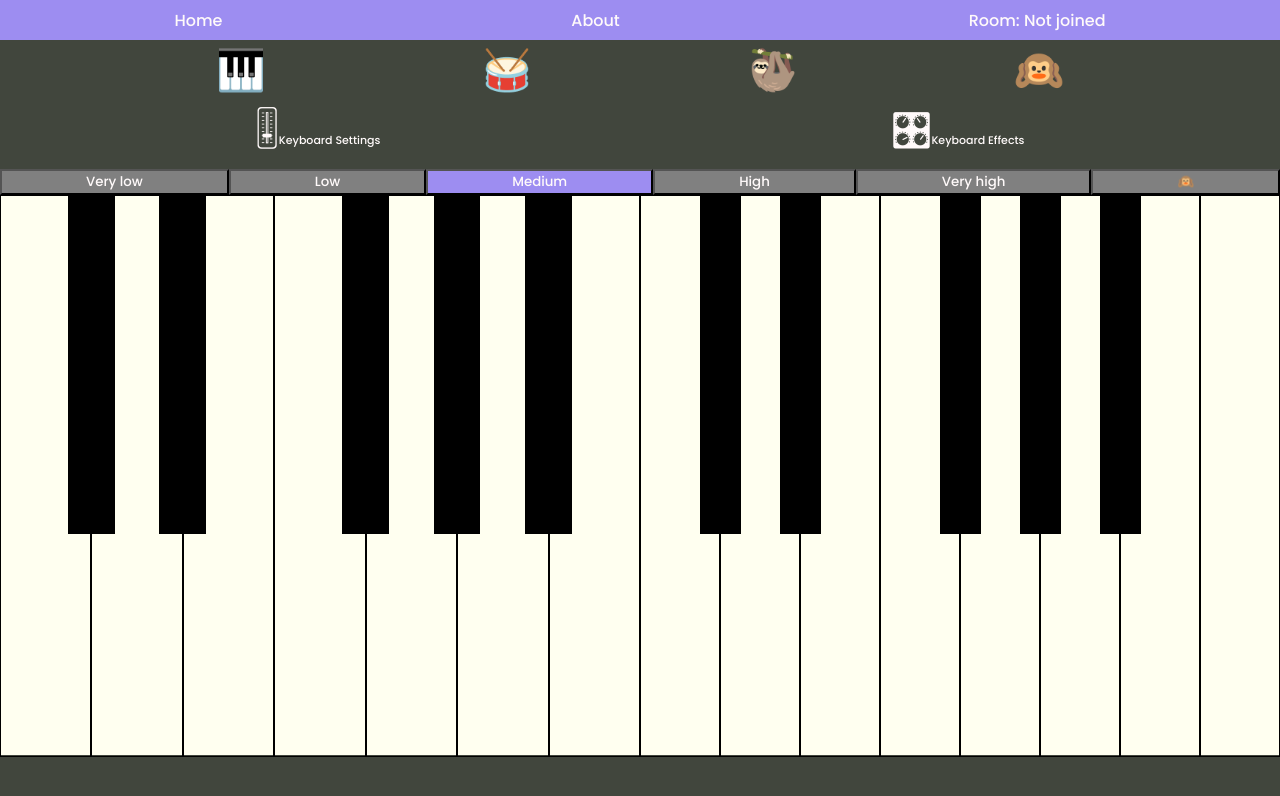
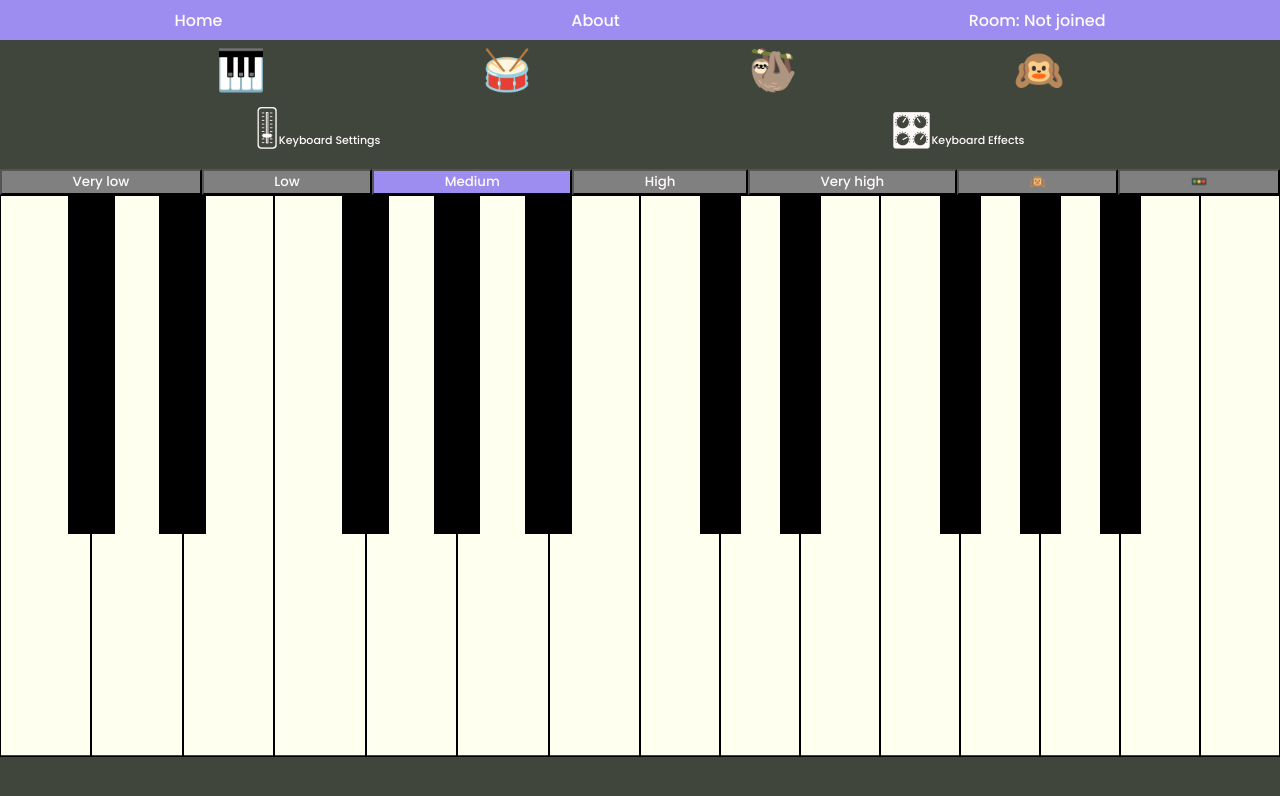
Before and after one commit to HatAndBread/One-Hand-Band, a React (Create React App) app: page /instrument/keyboard in a window 1280 px wide. Shown: the top 796 px of the page. Built offline with nearby package versions, Linux system fonts and the light colour scheme.

Commit message:
added infinity button to keyboard

```diff
--- a/src/App.js
+++ b/src/App.js
@@ -48,6 +48,7 @@ function App() {
     three: { wave: 'sine', volume: '-4', pitch: 'C3', playing: false }
   });
   const [percussionData, setPercussionData] = useState(percussionObj);
+  const [keyboardInfinity, setKeyboardInfinity] = useState(false);
 
   const getGlobalSettings = () => {
     return JSON.parse(JSON.stringify(globalInstrumentSettings));
@@ -193,7 +194,9 @@ function App() {
         setTimeSignature,
         loopData,
         setLoopData,
-        loopObject
+        loopObject,
+        keyboardInfinity,
+        setKeyboardInfinity
       }}
     >
       <Router>
--- a/src/Components/Instruments/Keyboard/OctaveSetter.js
+++ b/src/Components/Instruments/Keyboard/OctaveSetter.js
@@ -1,7 +1,11 @@
-import { useState } from 'react';
+import { useState, useContext } from 'react';
+import { Context } from '../../../App';
 import '../../../Styles/Components/Keyboard.css';
 
 export default function OctaveSetter({ octave, setOctave }) {
+  const keyboardInfinity = useContext(Context).keyboardInfinity;
+  const setKeyboardInfinity = useContext(Context).setKeyboardInfinity;
+  const [infinityStyle, setInfinityStyle] = useState({ backgroundColor: 'gray', borderRadius: '0px' });
   const [colors, setColors] = useState([
     { backgroundColor: 'gray', borderRadius: '0px' },
     { backgroundColor: 'gray', borderRadius: '0px' },
@@ -21,11 +25,25 @@ export default function OctaveSetter({ octave, setOctave }) {
     }
     setColors(newColors);
   };
+  const handleInifinityClick = () => {
+    if (keyboardInfinity) {
+      setKeyboardInfinity(false);
+      setInfinityStyle({ backgroundColor: 'gray', borderRadius: '0px' });
+    } else {
+      setKeyboardInfinity(true);
+      setInfinityStyle({ backgroundColor: '#9d8df1', borderRadius: '0px' });
+    }
+  };
   const buttons = [];
-  const text = ['Very low', 'Low', 'Medium', 'High', 'Very high', '🙉'];
-  for (let i = 0; i < 6; i++) {
+  const text = ['Very low', 'Low', 'Medium', 'High', 'Very high', '🙉', '🚥'];
+  for (let i = 0; i < 7; i++) {
     buttons.push(
-      <button style={colors[i]} value={i} key={i} onClick={handleClick}>
+      <button
+        style={i < 6 ? colors[i] : infinityStyle}
+        value={i}
+        key={i}
+        onClick={i < 6 ? handleClick : handleInifinityClick}
+      >
         {text[i]}
       </button>
     );
--- a/src/MusicLogic/handleKeyboard.js
+++ b/src/MusicLogic/handleKeyboard.js
@@ -15,6 +15,7 @@ export default function handleKeyboard(data) {
 }
 
 const playNote = (data) => {
+  console.log(data);
   const note = Tone.Frequency(data.data.note + data.data.octave).toFrequency();
   const soundSet = getSoundSet(data.socketId);
   if (soundSet) {
```
Also changed, not shown: 1 other file (tests, documents, lock files or other folders).
